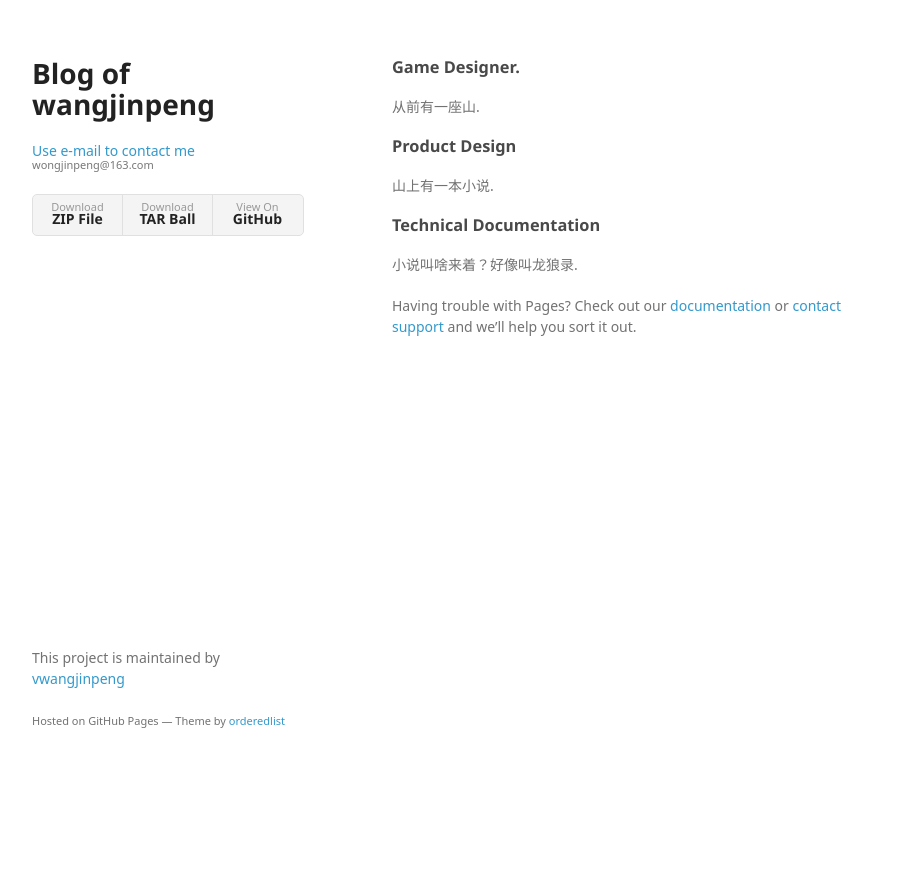
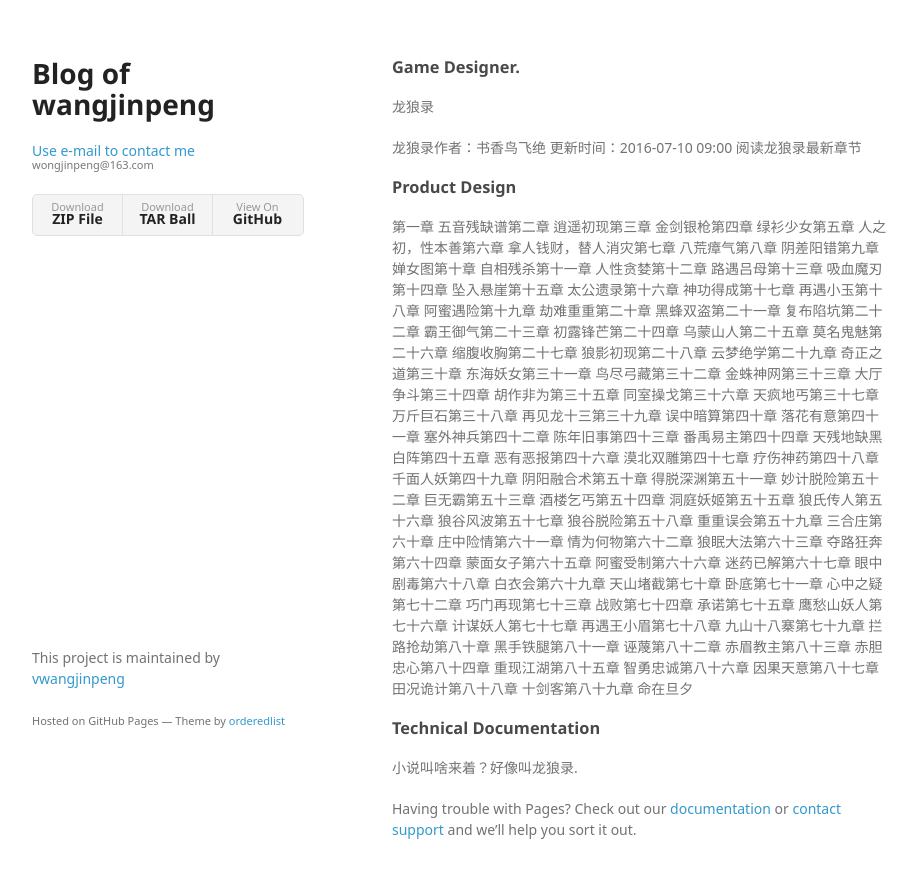
Before and after one commit to vwangjinpeng/blog, a plain HTML site: page index.html in a window 1280 px wide. Shown: the whole page, without its empty margins (178-1095 px from the left). Before the commit the page ends 800 px from the top, so only its background shows below. Drawn offline with Linux system fonts and the light colour scheme; a web font is replaced by a local one.

Commit message:
Update index.html

```diff
--- a/index.html
+++ b/index.html
@@ -33,12 +33,14 @@
         <h3>
 <a id="Game Designer" class="anchor" href="#Game-Designer" aria-hidden="true"><span aria-hidden="true" class="octicon octicon-link"></span></a>Game Designer.</h3>
 
-<p>从前有一座山.</p>
+<p>龙狼录</p>
+
+<p>龙狼录作者：书香鸟飞绝    更新时间：2016-07-10 09:00   阅读龙狼录最新章节</p>
 
 <h3>
 <a id="Product Design" class="anchor" href="#Product-Design" aria-hidden="true"><span aria-hidden="true" class="octicon octicon-link"></span></a>Product Design</h3>
 
-<p>山上有一本小说.</p>
+<p>第一章 五音残缺谱第二章 逍遥初现第三章 金剑银枪第四章 绿衫少女第五章 人之初，性本善第六章 拿人钱财，替人消灾第七章 八荒瘴气第八章 阴差阳错第九章 婵女图第十章 自相残杀第十一章 人性贪婪第十二章 路遇吕母第十三章 吸血魔刃第十四章 坠入悬崖第十五章 太公遗录第十六章 神功得成第十七章 再遇小玉第十八章 阿蜜遇险第十九章 劫难重重第二十章 黑蜂双盗第二十一章 复布陷坑第二十二章 霸王御气第二十三章 初露锋芒第二十四章 乌蒙山人第二十五章 莫名鬼魅第二十六章 缩腹收胸第二十七章 狼影初现第二十八章 云梦绝学第二十九章 奇正之道第三十章 东海妖女第三十一章 鸟尽弓藏第三十二章 金蛛神网第三十三章 大厅争斗第三十四章 胡作非为第三十五章 同室操戈第三十六章 天疯地丐第三十七章 万斤巨石第三十八章 再见龙十三第三十九章 误中暗算第四十章 落花有意第四十一章 塞外神兵第四十二章 陈年旧事第四十三章 番禹易主第四十四章 天残地缺黑白阵第四十五章 恶有恶报第四十六章 漠北双雕第四十七章 疗伤神药第四十八章 千面人妖第四十九章 阴阳融合术第五十章 得脱深渊第五十一章 妙计脱险第五十二章 巨无霸第五十三章 酒楼乞丐第五十四章 洞庭妖姬第五十五章 狼氏传人第五十六章 狼谷风波第五十七章 狼谷脱险第五十八章 重重误会第五十九章 三合庄第六十章 庄中险情第六十一章 情为何物第六十二章 狼眠大法第六十三章 夺路狂奔第六十四章 蒙面女子第六十五章 阿蜜受制第六十六章 迷药已解第六十七章 眼中剧毒第六十八章 白衣会第六十九章 天山堵截第七十章 卧底第七十一章 心中之疑第七十二章 巧门再现第七十三章 战败第七十四章 承诺第七十五章 鹰愁山妖人第七十六章 计谋妖人第七十七章 再遇王小眉第七十八章 九山十八寨第七十九章 拦路抢劫第八十章 黑手铁腿第八十一章 诬蔑第八十二章 赤眉教主第八十三章 赤胆忠心第八十四章 重现江湖第八十五章 智勇忠诚第八十六章 因果天意第八十七章 田况诡计第八十八章 十剑客第八十九章 命在旦夕</p>
 
 <h3>
 <a id="Technical Documentation" class="anchor" href="#Technical-Documentation" aria-hidden="true"><span aria-hidden="true" class="octicon octicon-link"></span></a>Technical Documentation</h3>
```
